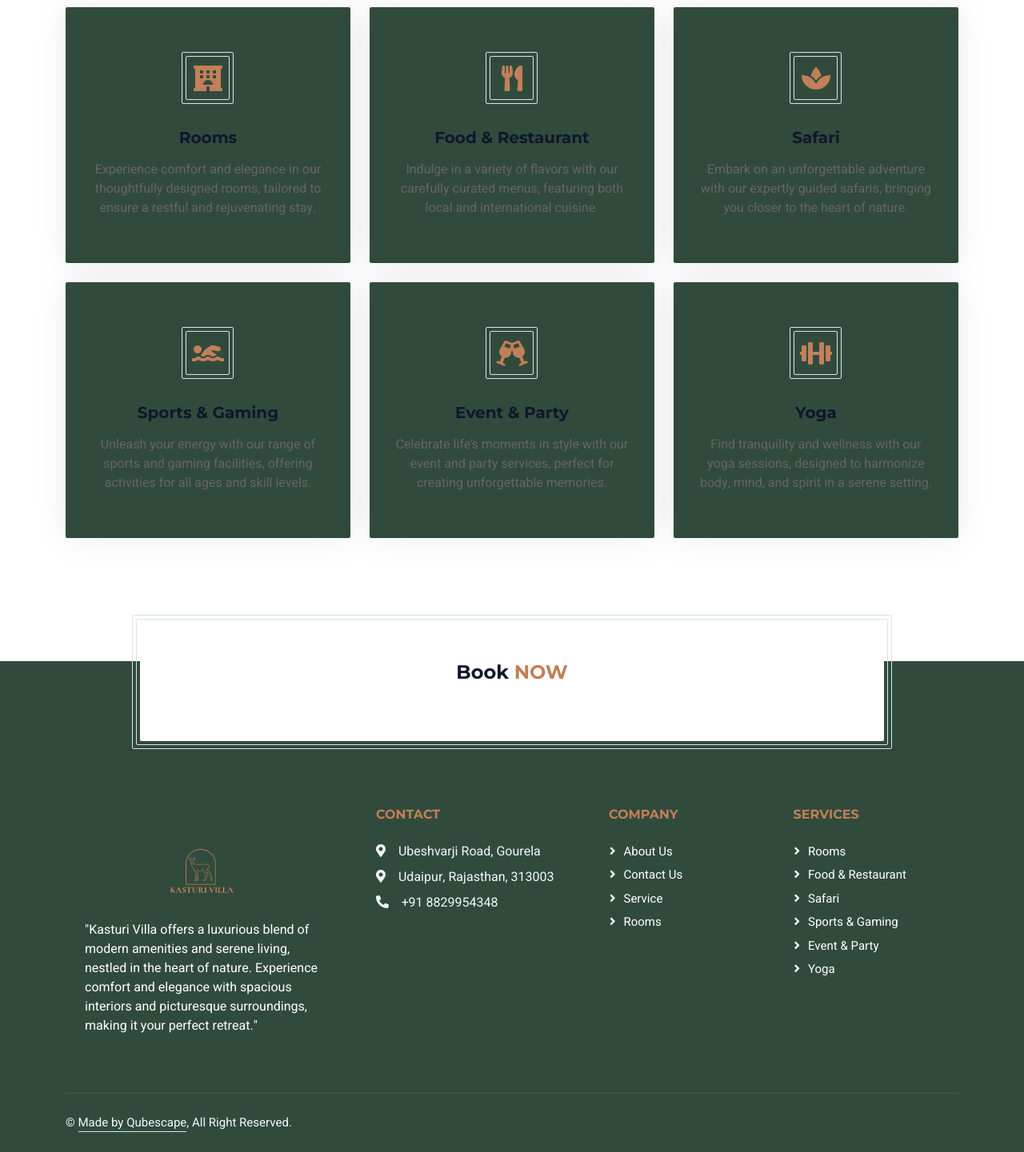
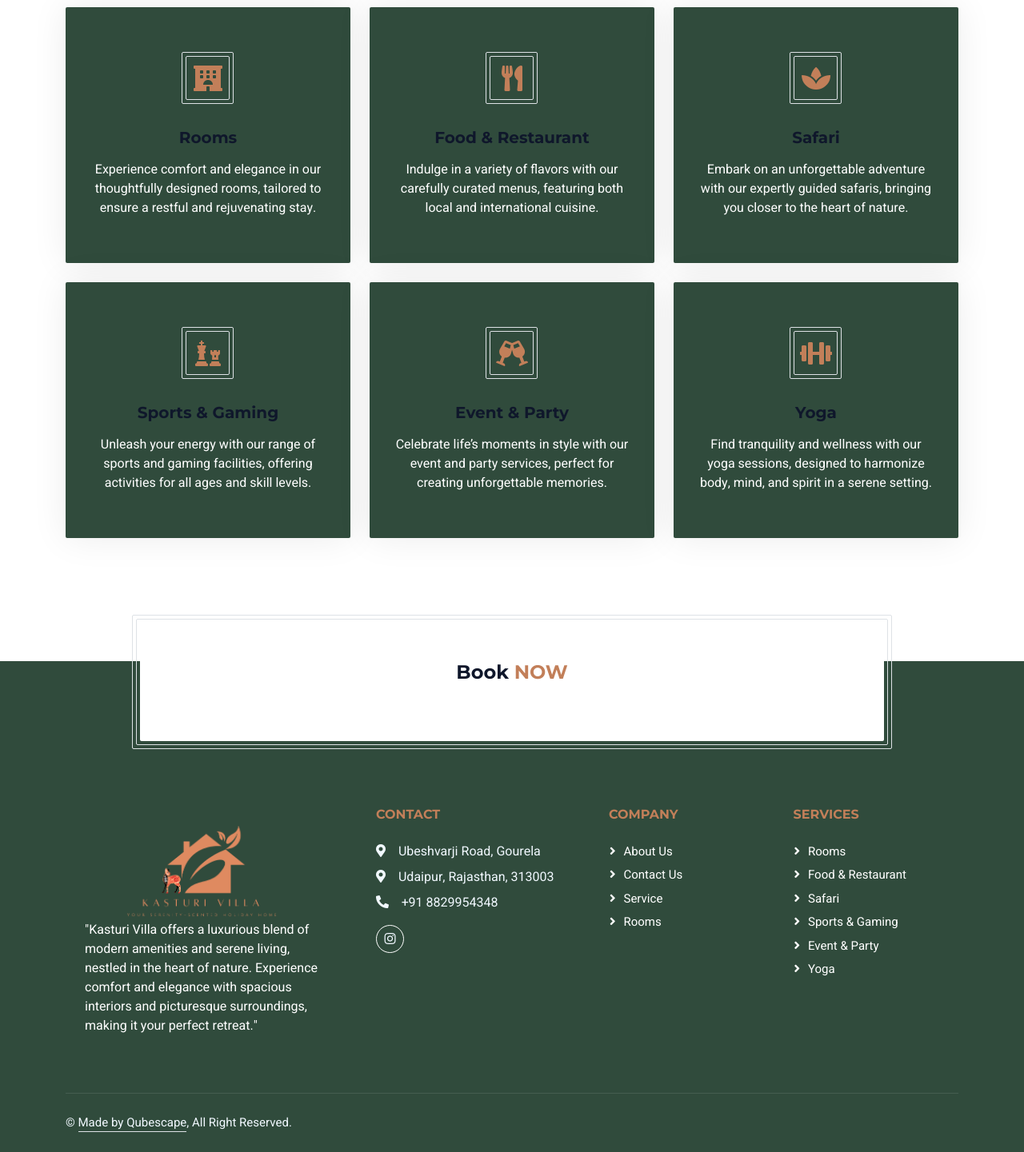
Before and after one commit to Monika-star19/kasturivilla, a Django app: page / in a window 1280 px wide. Shown: the part 2528-3969 px from the top of the page at 80% size. Run offline with Django 5.2, Linux system fonts and the light colour scheme; some libraries are stand-ins or nearby versions.

Commit message:
some changes

```diff
--- a/myapp/admin.py
+++ b/myapp/admin.py
@@ -1,7 +1,8 @@
 from django.contrib import admin
-
 from .models import Booking
 
 @admin.register(Booking)
 class BookingAdmin(admin.ModelAdmin):
-        list_display = ('check_in', 'check_out', 'adults', 'children')
+    list_display = ('check_in', 'check_out', 'adults', 'children')
+    list_filter = ('check_in', 'check_out')  # Adds filters for check-in and check-out dates
+    search_fields = ('adults', 'children')  # Allows searching by number of adults or children
--- a/myapp/static/css/style.css
+++ b/myapp/static/css/style.css
@@ -219,7 +219,6 @@
 .service-item p {
     transition: .5s;
 }
-
 .service-item:hover i,
 .service-item:hover h5,
 .service-item:hover p {
@@ -256,7 +255,7 @@
 }
 
 .footer .btn.btn-social:hover {
-    color: var(--primary);
+    color: #c27f59;
 }
 
 .footer .btn.btn-link {
--- a/myapp/static/js/main.js
+++ b/myapp/static/js/main.js
@@ -106,3 +106,14 @@
     });
 
 })(jQuery);
+
+
+$(function () {
+    $('#date1, #date2').datetimepicker({
+        format: 'DD/MM/YY',
+        icons: {
+            time: 'd-none' // hides time icon, depending on library
+        },
+        pickTime: false
+    });
+});
--- a/myapp/templates/index.html
+++ b/myapp/templates/index.html
@@ -56,7 +56,7 @@
         <!-- Logo Section with Image -->
         <div class="col-lg-3 col-md-4 col-6  d-flex align-items-center">
             <a href="/" class="navbar-brand w-100 h-100 m-0 p-0 d-flex align-items-center justify-content-center">
-                <img src="{% static '/img/kasturilogo.png'  %}" alt="Hotelier Logo" class="img-fluid" style="max-height: 90px;">
+                <img src="{% static '/img/newlogo.png'  %}" alt="Hotelier Logo" class="img-fluid" style="max-height: 90px;">
             </a>
         </div>
 
@@ -333,7 +323,7 @@
                                 </div>
                             </div>
                             <h5 class="mb-3">Rooms</h5>
-                            <p class="text-body mb-0">Experience comfort and elegance in our thoughtfully designed rooms, tailored to ensure a restful and rejuvenating stay.</p>
+                            <p class="text-white mb-0">Experience comfort and elegance in our thoughtfully designed rooms, tailored to ensure a restful and rejuvenating stay.</p>
                         </a>
                     </div>
                     <div class="col-lg-4 col-md-6 wow fadeInUp" data-wow-delay="0.2s">
@@ -344,7 +334,7 @@
                                 </div>
                             </div>
                             <h5 class="mb-3">Food & Restaurant</h5>
-                            <p class="text-body mb-0"> Indulge in a variety of flavors with our carefully curated menus, featuring both local and international cuisine.</p>
+                            <p class="text-white mb-0"> Indulge in a variety of flavors with our carefully curated menus, featuring both local and international cuisine.</p>
                         </a>
                     </div>
                     <div class="col-lg-4 col-md-6 wow fadeInUp" data-wow-delay="0.3s">
@@ -355,18 +345,18 @@
                                 </div>
                             </div>
                             <h5 class="mb-3">Safari</h5>
-                            <p class="text-body mb-0"> Embark on an unforgettable adventure with our expertly guided safaris, bringing you closer to the heart of nature.</p>
+                            <p class="text-white mb-0"> Embark on an unforgettable adventure with our expertly guided safaris, bringing you closer to the heart of nature.</p>
                         </a>
                     </div>
                     <div class="col-lg-4 col-md-6 wow fadeInUp" data-wow-delay="0.4s">
     <a class="service-item rounded" href="">
         <div class="service-icon bg-transparent border rounded p-1">
             <div class="w-100 h-100 border rounded d-flex align-items-center justify-content-center">
-                                    <i class="fa fa-swimmer fa-2x"style="color: #c27f59;"></i>
+                <i class="fa fa-chess fa-2x" style="color: #c27f59;"></i>
             </div>
         </div>
         <h5 class="mb-3">Sports & Gaming</h5>
-                            <p class="text-body mb-0">Unleash your energy with our range of sports and gaming facilities, offering activities for all ages and skill levels.</p>
+        <p class="text-white mb-0">Unleash your energy with our range of sports and gaming facilities, offering activities for all ages and skill levels.</p>
     </a>
 </div>
 <div class="col-lg-4 col-md-6 wow fadeInUp" data-wow-delay="0.5s">
@@ -377,7 +367,7 @@
                                 </div>
                             </div>
                             <h5 class="mb-3">Event & Party</h5>
-                            <p class="text-body mb-0">Celebrate life’s moments in style with our event and party services, perfect for creating unforgettable memories.</p>
+                            <p class="text-white mb-0">Celebrate life’s moments in style with our event and party services, perfect for creating unforgettable memories.</p>
                         </a>
                     </div>
                     <div class="col-lg-4 col-md-6 wow fadeInUp" data-wow-delay="0.6s">
@@ -388,7 +378,7 @@
                                 </div>
                             </div>
                             <h5 class="mb-3">Yoga</h5>
-                            <p class="text-body mb-0">Find tranquility and wellness with our yoga sessions, designed to harmonize body, mind, and spirit in a serene setting.</p>
+                            <p class="text-white mb-0">Find tranquility and wellness with our yoga sessions, designed to harmonize body, mind, and spirit in a serene setting.</p>
                         </a>
                     </div>
                 </div>
@@ -422,7 +412,7 @@
                     <div class="col-md-6 col-lg-4">
                         <div class="rounded p-4" style="color: #304b3c;">
                          <a href="/" class="navbar-brand w-100 h-100 m-0 p-0 d-flex align-items-center justify-content-center">
-                <img src="{% static '/img/kasturilogo.png'  %}" alt="Hotelier Logo" class="img-fluid" style="max-height: 120px;">
+                <img src="{% static '/img/newlogo.png'  %}" alt="Hotelier Logo" class="img-fluid" style="max-height: 120px;">
             </a>
                             <p class="text-white mb-0">
 "Kasturi Villa offers a luxurious blend of modern amenities and serene living, nestled in the heart of nature. Experience comfort and elegance with spacious interiors and picturesque surroundings, making it your perfect retreat."							</p>
@@ -433,12 +423,12 @@
                         <p class="mb-2"><i class="fa fa-map-marker-alt me-3"></i>Ubeshvarji Road, Gourela</p>
                         <p class="mb-2"><i class="fa fa-map-marker-alt me-3"></i>Udaipur, Rajasthan, 313003</p>
                         <p class="mb-2"><i class="fa fa-phone-alt me-3"></i>+91 8829954348</p>
-                      <!--  <div class="d-flex pt-2">
-                            <a class="btn btn-outline-light btn-social" href=""><i class="fab fa-twitter"></i></a>
+                        <div class="d-flex pt-2">
+                          <!--  <a class="btn btn-outline-light btn-social" href=""><i class="fab fa-instagram"></i></a>
                             <a class="btn btn-outline-light btn-social" href=""><i class="fab fa-facebook-f"></i></a>
-                            <a class="btn btn-outline-light btn-social" href=""><i class="fab fa-youtube"></i></a>
-                            <a class="btn btn-outline-light btn-social" href=""><i class="fab fa-linkedin-in"></i></a>
-                        </div>-->
+                            <a class="btn btn-outline-light btn-social" href=""><i class="fab fa-youtube"></i></a>-->
+                            <a class="btn btn-outline-light btn-social" href="https://www.instagram.com/iracalls/"><i class="fab fa-instagram"></i></a>
+                        </div>
                     </div>
                     <div class="col-lg-5 col-md-12">
                         <div class="row gy-5 g-4">
--- a/myapp/views.py
+++ b/myapp/views.py
@@ -16,17 +16,20 @@ def booking_view(request):
         adults = request.POST.get('adults')
         children = request.POST.get('children')
 
-
-
         # Check if required fields are filled
         if not check_in or not check_out:
             messages.error(request, "Please enter both check-in and check-out dates.")
             return redirect('/')  # Redirect to the same page with an error
 
         try:
-            # Use dateutil's parser to convert the date format
-            check_in_date = parser.parse(check_in, dayfirst=True).date()  # Convert to date
-            check_out_date = parser.parse(check_out, dayfirst=True).date()  # Convert to date
+            # Parse the dates with DD/MM/YY format
+            check_in_date = parser.parse(check_in, dayfirst=True).date()  # Converts to date
+            check_out_date = parser.parse(check_out, dayfirst=True).date()  # Converts to date
+
+            # Validate that check-in is before check-out
+            if check_in_date >= check_out_date:
+                messages.error(request, "Check-in date must be before check-out date.")
+                return redirect('/')
 
             # Save booking data if validation passes
             Booking.objects.create(
@@ -39,7 +42,7 @@ def booking_view(request):
             return redirect('/')
 
         except ValueError:
-            messages.error(request, "Invalid date format. Please use DD/MM/YYYY.")
+            messages.error(request, "Invalid date format. Please use DD/MM/YY.")
             return redirect('/')
 
     return render(request, '/')
```
Also changed, not shown: other parts of myapp/templates/index.html (+10 -20 lines), db.sqlite3, myapp/static/img/kasturilogo (2).png (added), myapp/static/img/newlogo.png (added). Lines whose indentation alone changed are shown as unchanged.
